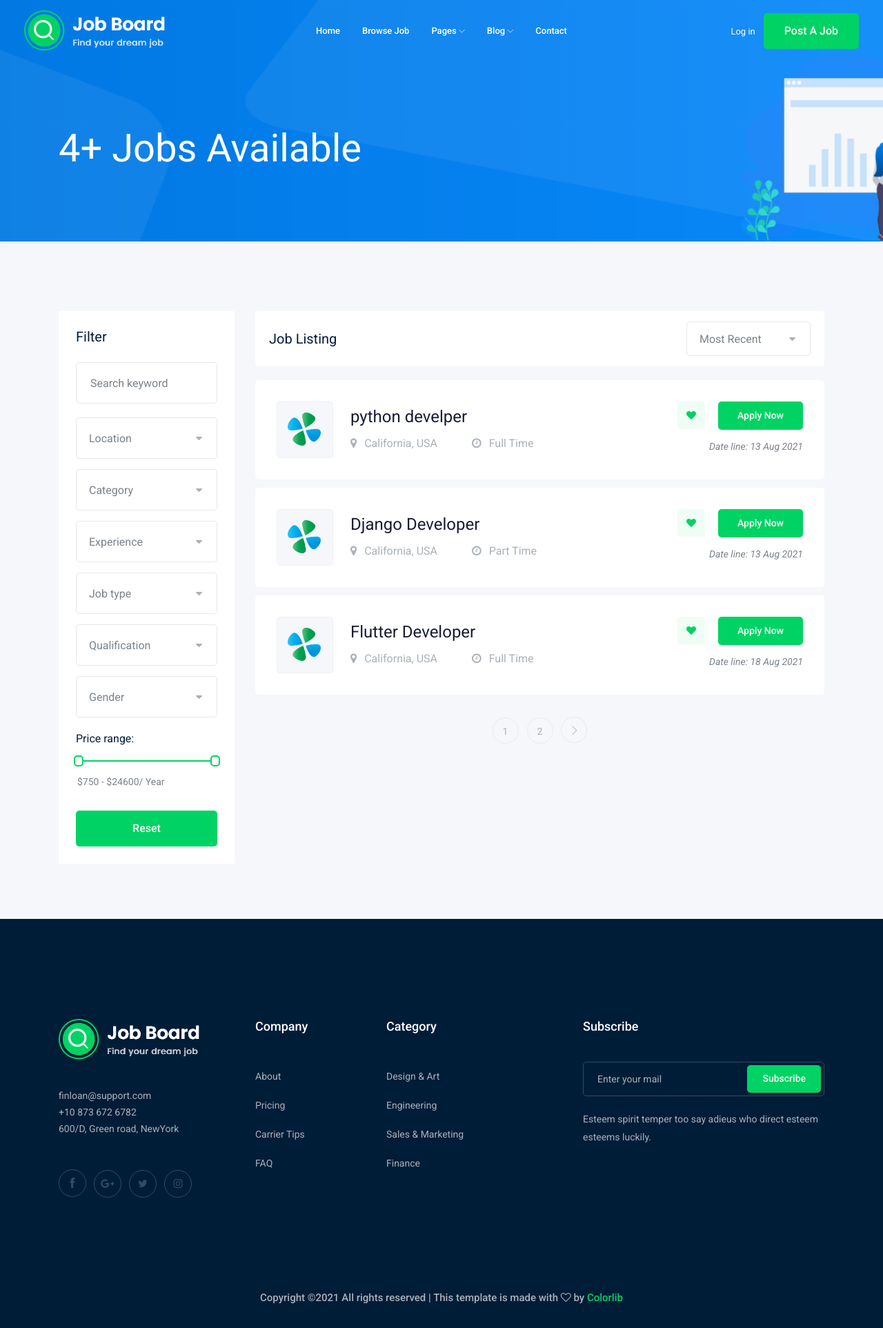
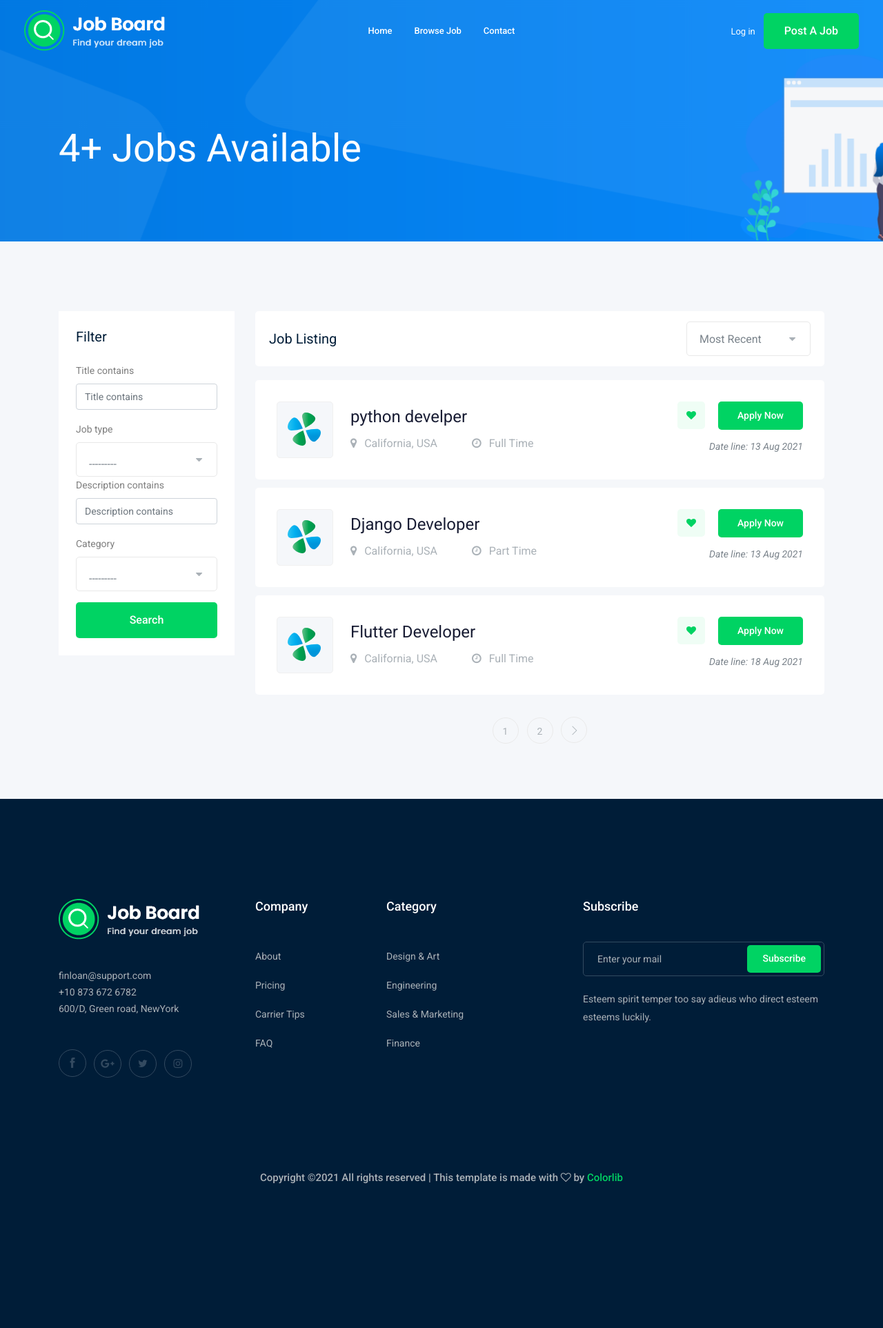
Before and after one commit to Omar422/django-job-board, a Django app: page /jobs/ in a window 1280 px wide. Shown: the whole page at 69% size. After the commit the page ends 1716 px from the top, so only its background shows below. Run offline with Django 3.2, Linux system fonts and the light colour scheme; data comes from the database, SQL or seed files in the repository; both versions use the stored data as it was after the commit; some libraries are stand-ins or nearby versions.

Commit message:
add links and filters

```diff
--- /dev/null
+++ b/contact/urls.py
@@ -0,0 +1,9 @@
+from django.urls import include, path
+
+from . import views
+
+app_name = 'contact'
+
+urlpatterns = [
+    path('', views.send_message, name='contact'),
+]
--- a/contact/views.py
+++ b/contact/views.py
@@ -1,3 +1,6 @@
 from django.shortcuts import render
 
 # Create your views here.
+
+def send_message(request):
+    pass
--- /dev/null
+++ b/job/filters.py
@@ -0,0 +1,9 @@
+import django_filters
+from .models import Job
+
+class JobFilter(django_filters.FilterSet):
+    title = django_filters.CharFilter(lookup_expr='icontains')
+    description = django_filters.CharFilter(lookup_expr='icontains')
+    class Meta:
+        model = Job
+        fields = ['title', 'job_type', 'description', 'category']
--- a/job/templates/job/job_list.html
+++ b/job/templates/job/job_list.html
@@ -1,5 +1,6 @@
 {% extends 'base.html' %}
 {% load static %}
+{% load bootstrap4 %}
 
 {% block body %}
     <!-- bradcam_area  -->
@@ -24,79 +25,11 @@
                     <div class="job_filter white-bg">
                         <div class="form_inner white-bg">
                             <h3>Filter</h3>
-                            <form action="#">
-                                <div class="row">
-                                    <div class="col-lg-12">
-                                        <div class="single_field">
-                                            <input type="text" placeholder="Search keyword">
-                                        </div>
-                                    </div>
-                                    <div class="col-lg-12">
-                                        <div class="single_field">
-                                            <select class="wide">
-                                                <option data-display="Location">Location</option>
-                                                <option value="1">Rangpur</option>
-                                                <option value="2">Dhaka </option>
-                                            </select>
-                                        </div>
-                                    </div>
-                                    <div class="col-lg-12">
-                                        <div class="single_field">
-                                            <select class="wide">
-                                                <option data-display="Category">Category</option>
-                                                <option value="1">Category 1</option>
-                                                <option value="2">Category 2 </option>
-                                            </select>
-                                        </div>
-                                    </div>
-                                    <div class="col-lg-12">
-                                        <div class="single_field">
-                                            <select class="wide">
-                                                <option data-display="Experience">Experience</option>
-                                                <option value="1">Experience 1</option>
-                                                <option value="2">Experience 2 </option>
-                                            </select>
-                                        </div>
-                                    </div>
-                                    <div class="col-lg-12">
-                                        <div class="single_field">
-                                            <select class="wide">
-                                                <option data-display="Job type">Job type</option>
-                                                <option value="1">full time 1</option>
-                                                <option value="2">part time 2 </option>
-                                            </select>
-                                        </div>
-                                    </div>
-                                    <div class="col-lg-12">
-                                        <div class="single_field">
-                                            <select class="wide">
-                                                <option data-display="Qualification">Qualification</option>
-                                                <option value="1">Qualification 1</option>
-                                                <option value="2">Qualification 2</option>
-                                            </select>
-                                        </div>
-                                    </div>
-                                    <div class="col-lg-12">
-                                        <div class="single_field">
-                                            <select class="wide">
-                                                <option data-display="Gender">Gender</option>
-                                                <option value="1">male</option>
-                                                <option value="2">female</option>
-                                            </select>
-                                        </div>
-                                    </div>
-                                </div>
+                            <form method="GET">
+                                {% comment %} {{job_filter.form}} {% endcomment %}
+                                {% bootstrap_form job_filter.form %}
+                                <input type="submit" value="Search" class="boxed-btn3 w-100 mt-3">
                             </form>
-                        </div>
-                        <div class="range_wrap">
-                            <label for="amount">Price range:</label>
-                            <div id="slider-range"></div>
-                            <p>
-                                <input type="text" id="amount" readonly style="border:0; color:#7A838B; font-size: 14px; font-weight:400;">
-                            </p>
-                        </div>
-                        <div class="reset_btn">
-                            <button  class="boxed-btn3 w-100" type="submit">Reset</button>
                         </div>
                     </div>
                 </div>
--- a/job/views.py
+++ b/job/views.py
@@ -1,21 +1,23 @@
 from django.core.paginator import Paginator
 from django.shortcuts import redirect, render
 from .models import Job
-# import my form
 from .form import ApplyJob, AddJob
 from django.urls import reverse
+from django.contrib.auth.decorators import login_required
+from .filters import JobFilter
 
 # Create your views here.
 
 def job_list(request):
-
     job_list = Job.objects.all()
+    job_filter = JobFilter(request.GET, queryset=job_list)
+    job_list = job_filter.qs
     paginator = Paginator(job_list, 3) # Show n jobs per page.
     page_number = request.GET.get('page')
     page_obj = paginator.get_page(page_number)
     # must be a dict
     # context = {'name to use in template': name here}
-    context = {'jobs': page_obj}
+    context = {'jobs': page_obj, 'job_filter': job_filter}
     return render(request, 'job/job_list.html', context)
 
 
@@ -35,6 +37,7 @@ def job_detail(request, title_slug):
     context = {'job': job_detail, 'apply_form': apply_form}
     return render(request, 'job/job_detail.html', context)
 
+@login_required
 def add_job(request):
 
     if request.method == 'POST':
--- a/project/settings.py
+++ b/project/settings.py
@@ -41,6 +41,7 @@ INSTALLED_APPS = [
 
     # my apps:
     'job',
+    'django_filters',
     'bootstrap4',
 ]
 
--- a/project/urls.py
+++ b/project/urls.py
@@ -24,6 +24,7 @@ urlpatterns = [
     path('admin/', admin.site.urls),
     # folder.file
     path('jobs/', include('job.urls', namespace='jobs')),
+    path('contact-us/', include('contact.urls', namespace='contact')),
 ]
 
 urlpatterns += static(settings.STATIC_URL, document_root=settings.STATIC_ROOT)
--- a/templates/base.html
+++ b/templates/base.html
@@ -53,33 +53,27 @@
                                 <div class="main-menu  d-none d-lg-block">
                                     <nav>
                                         <ul id="navigation">
-                                            <li><a href="index.html">home</a></li>
-                                            <li><a href="jobs.html">Browse Job</a></li>
-                                            <li><a href="#">pages <i class="ti-angle-down"></i></a>
-                                                <ul class="submenu">
-                                                    <li><a href="candidate.html">Candidates </a></li>
-                                                    <li><a href="job_details.html">job details </a></li>
-                                                    <li><a href="elements.html">elements</a></li>
-                                                </ul>
-                                            </li>
-                                            <li><a href="#">blog <i class="ti-angle-down"></i></a>
-                                                <ul class="submenu">
-                                                    <li><a href="blog.html">blog</a></li>
-                                                    <li><a href="single-blog.html">single-blog</a></li>
-                                                </ul>
-                                            </li>
-                                            <li><a href="contact.html">Contact</a></li>
+                                            <li><a href="/">home</a></li>
+                                            <li><a href="{% url 'jobs:job_list' %}">Browse Job</a></li>
+                                            <li><a href="{% url 'contact:contact' %}">Contact</a></li>
                                         </ul>
                                     </nav>
                                 </div>
                             </div>
                             <div class="col-xl-3 col-lg-3 d-none d-lg-block">
                                 <div class="Appointment">
+                                {% if request.user.is_authenticated %}
                                     <div class="phone_num d-none d-xl-block">
-                                        <a href="#">Log in</a>
+                                        <a href="{% url 'accounts:profile' %}">Profile</a>
                                     </div>
+                                {% else %}
+                                    <div class="phone_num d-none d-xl-block">
+                                        <a href="{% url 'login' %}">Log in</a>
+                                        {% comment %} <a href="/accounts/login">Log in</a> {% endcomment %}
+                                    </div>
+                                {% endif %}
                                     <div class="d-none d-lg-block">
-                                        <a class="boxed-btn3" href="#">Post a Job</a>
+                                        <a class="boxed-btn3" href="{% url 'jobs:add_job' %}">Post a Job</a>
                                     </div>
                                 </div>
                             </div>
```
Also changed, not shown: db.sqlite3.
